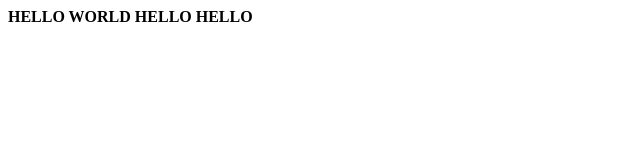
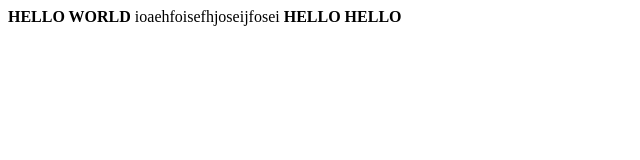
Before and after one commit to vladbeu/my-project, a plain HTML site: page index.html in a window 1280 px wide. Shown: the whole page, without its empty margins (0-640 px from the left). Drawn offline with Linux system fonts and the light colour scheme.

Commit message:
Resolved conflict

```diff
--- a/index.html
+++ b/index.html
@@ -1,4 +1,5 @@
 <html>
     <b>HELLO WORLD</b>
+    <AIUSDHAIUSDHIAUSD>ioaehfoisefhjoseijfosei</AIUSDHAIUSDHIAUSD>
     <b>HELLO HELLO</b>
 </html>
```
